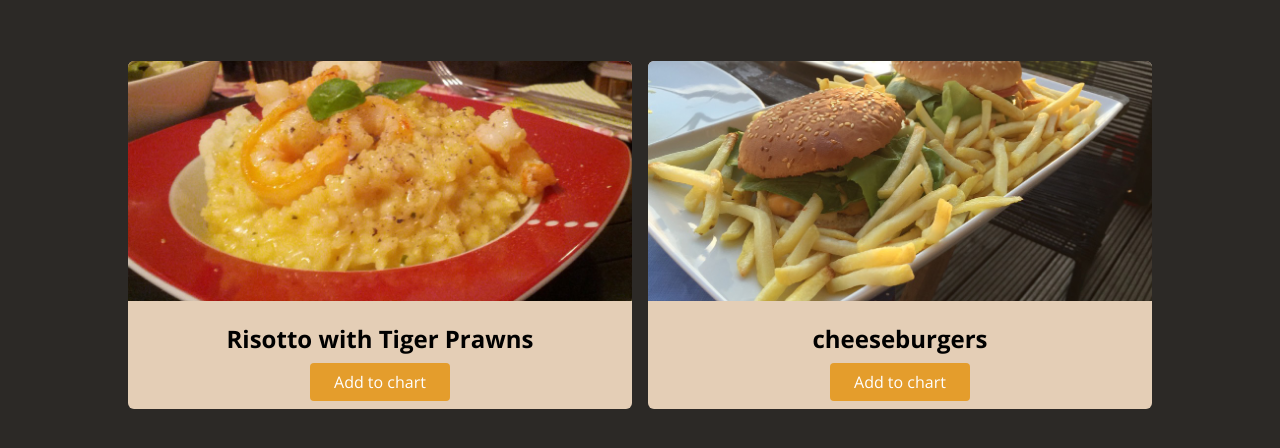
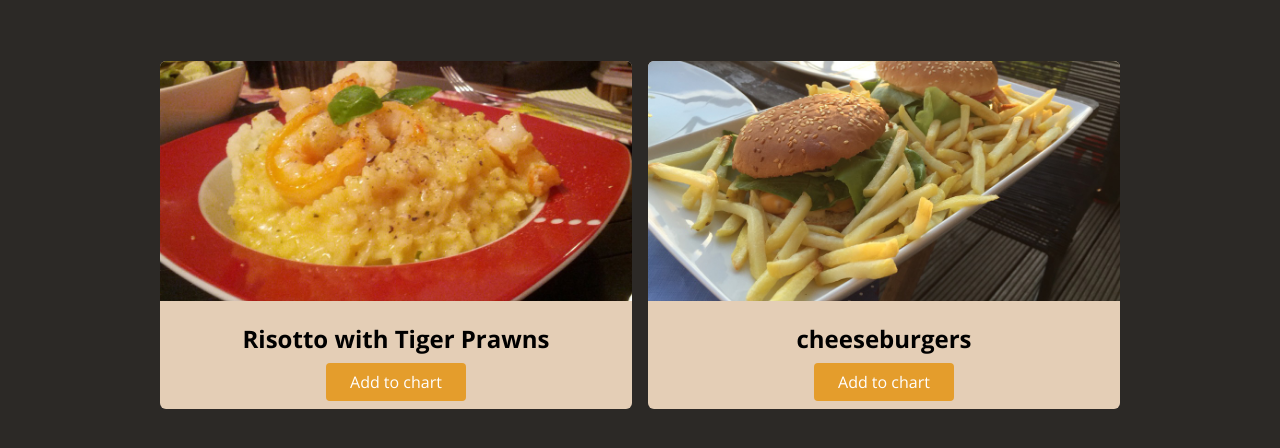
Before and after one commit to hussam273/webfood, a plain HTML site: page index.html in a window 1280 px wide. Shown: the part 180-628 px from the top of the page. Drawn offline with nearby package versions, Linux system fonts and the light colour scheme.

Commit message:
edit the max width

```diff
--- a/style.css
+++ b/style.css
@@ -13,6 +13,11 @@ ul {
   margin: 0;
   padding: 0;
   list-style: none;
+}
+
+main {
+  max-width: 75rem;
+  margin: 0 auto;
 }
 
 #main-header {
@@ -152,6 +157,10 @@ main h1 {
 }
 
 @media (max-width: 48rem) {
+  main {
+    max-width: 31rem;
+  }
+
   #main-header nav ul {
     display: none;
   }
```
